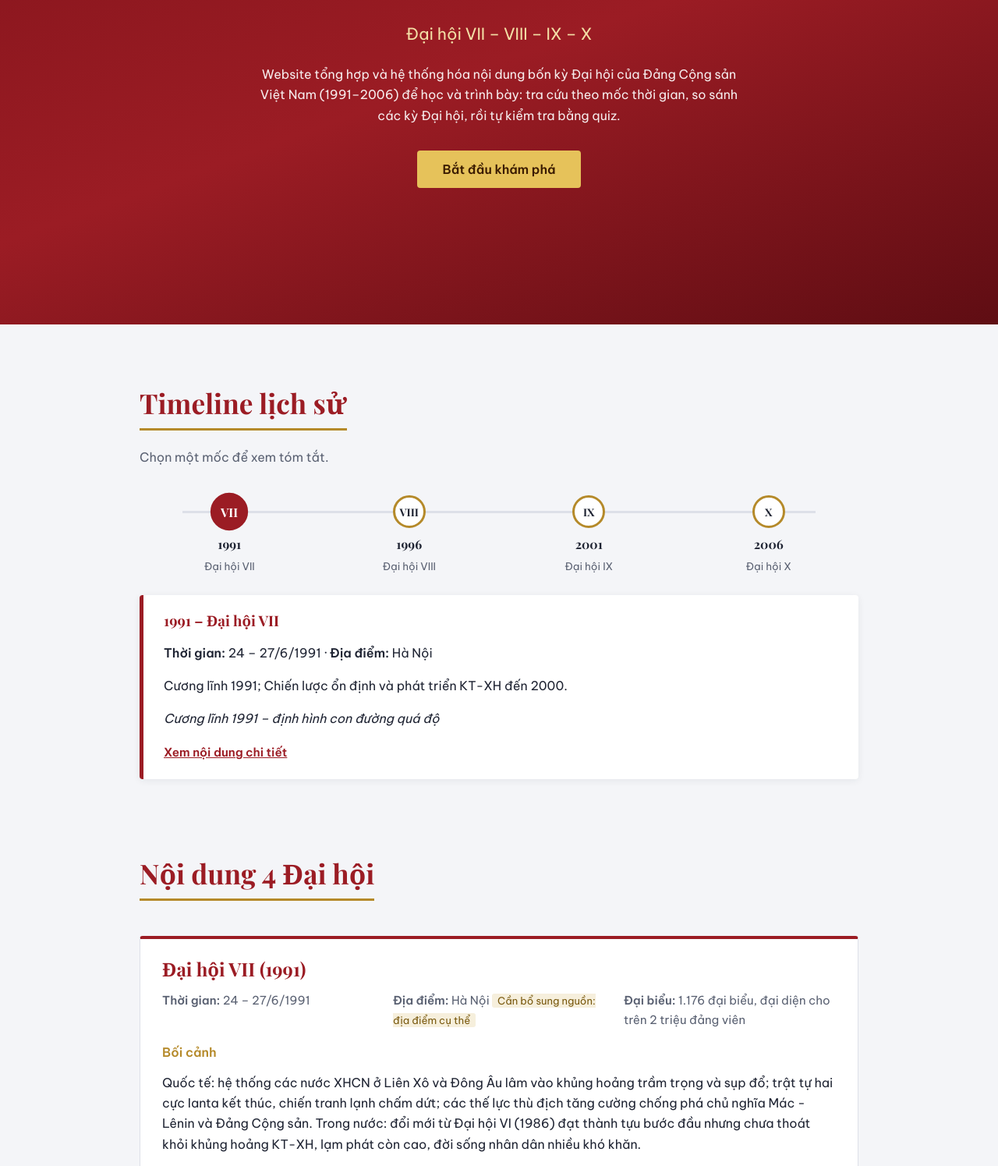
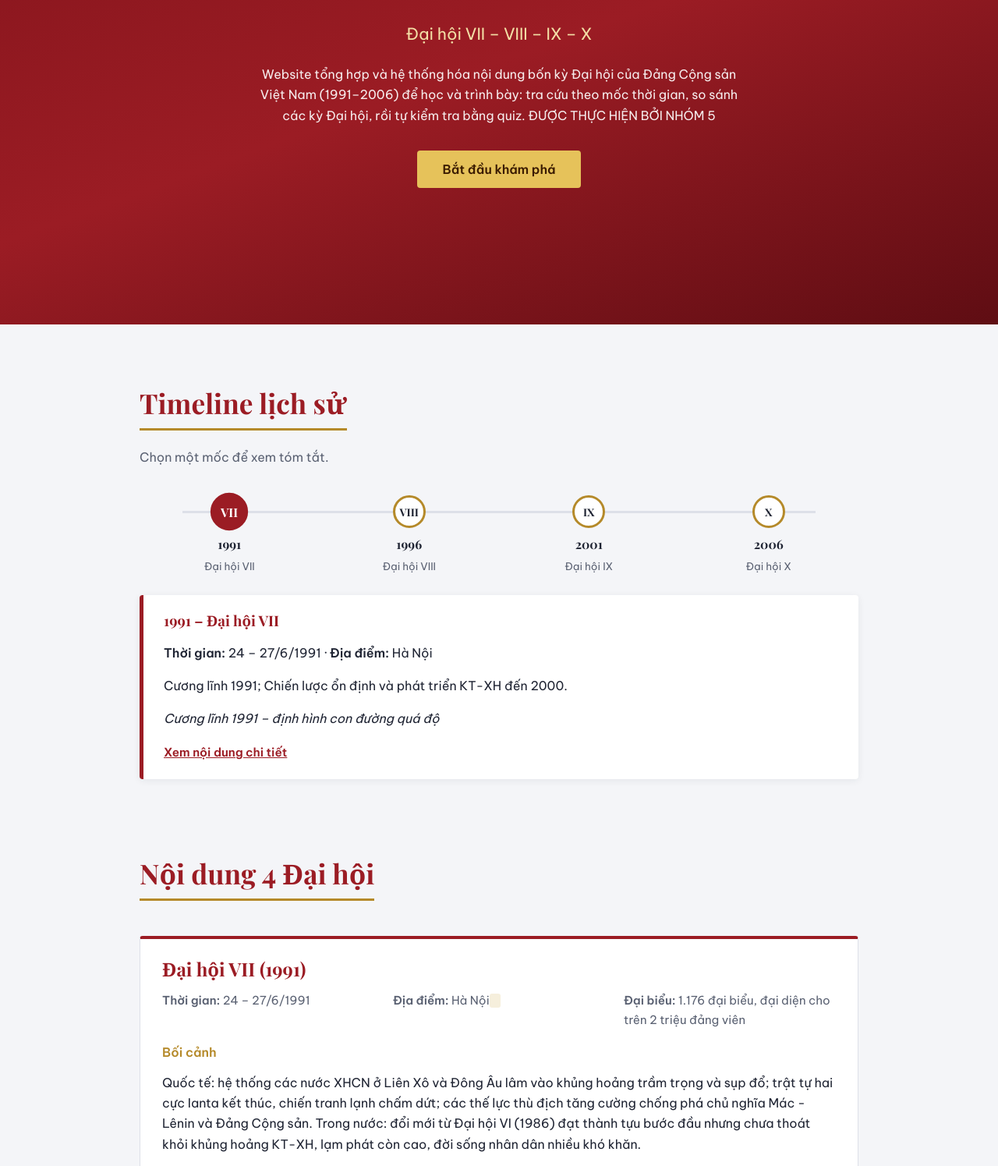
Before and after one commit to lingvibes/daihoidang, a plain HTML site: page index.html in a window 1280 px wide. Shown: the part 384-1879 px from the top of the page at 78% size. Drawn offline with nearby package versions, Linux system fonts and the light colour scheme.

Commit message:
Add files via upload

```diff
--- a/index.html
+++ b/index.html
@@ -29,7 +29,7 @@
     <p class="hero-roman" aria-hidden="true">VII · VIII · IX · X</p>
     <h1>HÀNH TRÌNH QUA 4 KỲ ĐẠI HỘI</h1>
     <p class="hero-sub">Đại hội VII – VIII – IX – X</p>
-    <p class="hero-intro">Website tổng hợp và hệ thống hóa nội dung bốn kỳ Đại hội của Đảng Cộng sản Việt Nam (1991–2006) để học và trình bày: tra cứu theo mốc thời gian, so sánh các kỳ Đại hội, rồi tự kiểm tra bằng quiz.</p>
+    <p class="hero-intro">Website tổng hợp và hệ thống hóa nội dung bốn kỳ Đại hội của Đảng Cộng sản Việt Nam (1991–2006) để học và trình bày: tra cứu theo mốc thời gian, so sánh các kỳ Đại hội, rồi tự kiểm tra bằng quiz. ĐƯỢC THỰC HIỆN BỞI NHÓM 5</p>
     <button class="btn" id="startBtn">Bắt đầu khám phá</button>
   </section>
 
--- a/script.js
+++ b/script.js
@@ -166,7 +166,7 @@
     <h3>Đại hội ${c.roman} (${c.year})</h3>
     <div class="meta">
       <span><strong>Thời gian:</strong> ${c.time}</span>
-      <span><strong>Địa điểm:</strong> ${c.place} <span class="todo">Cần bổ sung nguồn: địa điểm cụ thể</span></span>
+      <span><strong>Địa điểm:</strong> ${c.place} <span class="todo"></span></span>
       <span><strong>Đại biểu:</strong> ${c.delegates}</span>
     </div>
     <h4>Bối cảnh</h4><p>${c.context}</p>
```
